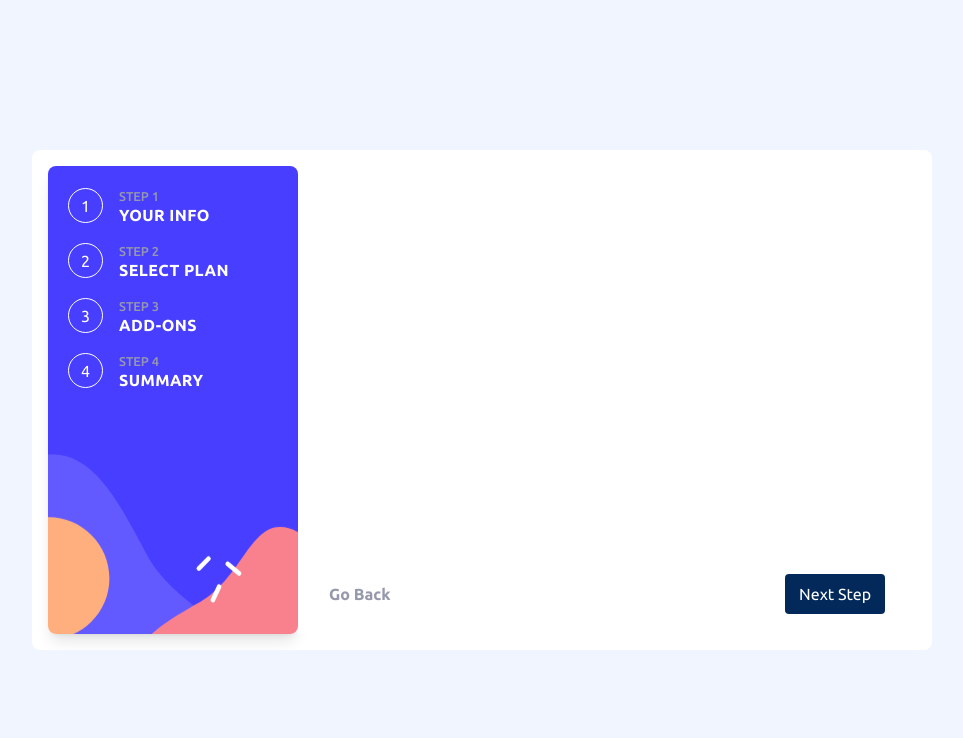
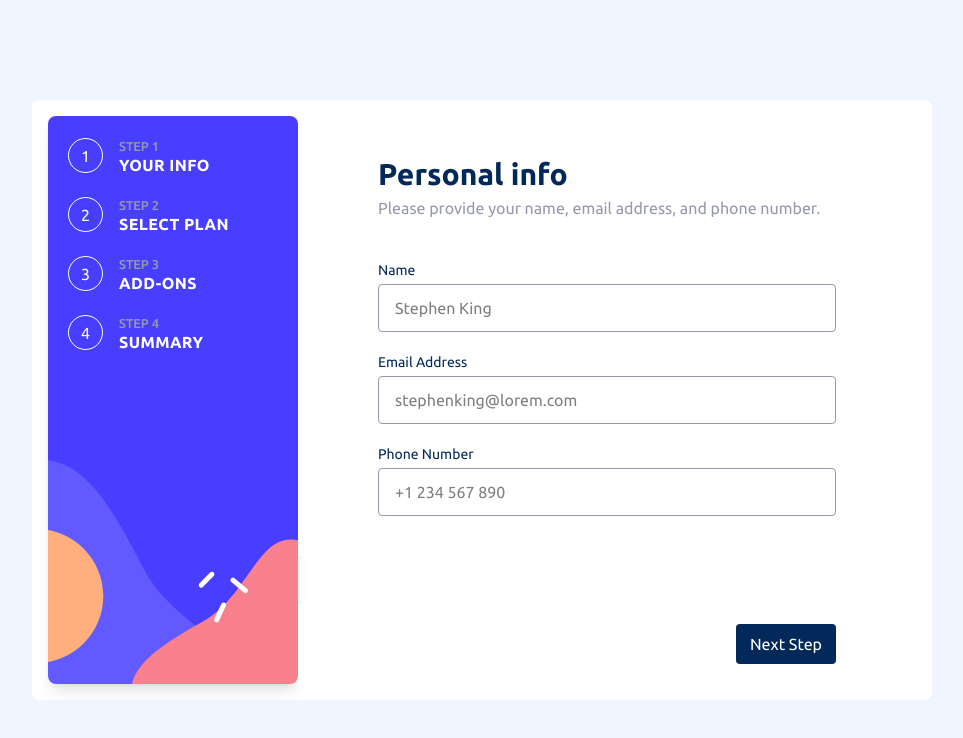
Before and after one commit to TornikeTt/Multi-step-form, a React (Vite) app: page / in a window 1280 px wide. Shown: the top 738 px of the page, without its empty margins (158-1121 px from the left). Built offline with nearby package versions, Linux system fonts and the light colour scheme.

Commit message:
Add clsx for conditional class names and implement FirstStep component for user input

```diff
--- a/package.json
+++ b/package.json
@@ -11,6 +11,7 @@
   },
   "dependencies": {
     "@tailwindcss/vite": "^4.1.17",
+    "clsx": "^2.1.1",
     "react": "^19.2.0",
     "react-dom": "^19.2.0",
     "tailwindcss": "^4.1.17"
@@ -26,6 +27,7 @@
     "eslint-plugin-react-refresh": "^0.4.24",
     "globals": "^16.5.0",
     "prettier": "^3.6.2",
+    "prettier-plugin-tailwindcss": "^0.7.1",
     "typescript": "~5.9.3",
     "typescript-eslint": "^8.46.3",
     "vite": "^7.2.2"
--- a/src/App.tsx
+++ b/src/App.tsx
@@ -1,38 +1,27 @@
+import clsx from "clsx";
 import Navigation from "./Components/Navigation";
-import Main from "./Components/Main";
+import Main from "./Components/Main/Main";
 import Footer from "./Components/Footer";
-
-/*
-    --color-primary-blue-950: hsl(213 96% 18%);
-    --color-primary-purple-600: hsl(243 100% 62%);
-    --color-primary-blue-300: hsl(228 100% 84%);
-    --color-primary-blue-200: hsl(206 94% 87%);
-    --color-primary-red-500: hsl(354 84% 57%);
-
-    --color-neutral-grey-500: hsl(231 11% 63%);
-    --color-neutral-purple-200: hsl(229 24% 87%);
-    --color-neutral-blue-100: hsl(218 100% 97%);
-    --color-neutral-blue-50: hsl(231 100% 99%);
-    --color-neutral-white: hsl(0 100% 100%);
-*/
 
 function App() {
     return (
         <section
-            className="
-                w-full h-screen bg-neutral-blue-100 font-ubuntu
-
-                lg:flex lg:items-center lg:justify-center
-            "
+            className={clsx(
+                // Base
+                "bg-neutral-blue-100 font-ubuntu h-screen w-full overflow-auto",
+                // md
+                "md:flex md:items-center md:justify-center",
+            )}
         >
             <div
-                className="
-                    w-full h-full grid grid-rows-[150px_1fr_80px]
-                    md:grid-rows-[1fr_80px] md:grid-cols-[250px_1fr]
-
-                    lg:w-[900px] lg:h-[500px] lg:rounded-lg overflow-clip
-                    lg:p-4 lg:bg-neutral-white
-                "
+                className={clsx(
+                    // Base
+                    "grid size-full min-h-[500px] grid-rows-[150px_1fr_80px]",
+                    // md
+                    "md:bg-neutral-white md:h-[500px] md:w-[750px] md:grid-cols-[250px_1fr] md:grid-rows-[1fr_80px] md:rounded-lg md:p-4",
+                    // lg
+                    "lg:h-[600px] lg:w-[900px]",
+                )}
             >
                 <Navigation />
                 <Main />
--- a/src/Components/Footer.tsx
+++ b/src/Components/Footer.tsx
@@ -1,14 +1,9 @@
 function Footer() {
     return (
-        <footer
-            className="
-                        w-full h-full flex items-center justify-center bg-neutral-white
-                        md:col-start-2
-                    "
-        >
-            <div className="w-[90%] flex justify-between">
+        <footer className="bg-neutral-white flex h-full w-full items-center justify-center md:col-start-2">
+            <div className="flex w-full justify-between px-4 lg:px-20">
                 <button className="text-neutral-grey-500 font-bold">
-                    {true && <span>Go Back</span>}
+                    {false && <span>Go Back</span>}
                 </button>
                 <button className="bg-primary-blue-950 text-neutral-white h-10 w-[100px] rounded-sm">
                     Next Step
--- a/src/Components/Main.tsx
+++ /dev/null
@@ -1,15 +0,0 @@
-function Main() {
-    return (
-        <main className="relative w-full h-full flex items-center justify-center ">
-            <form
-                className="
-                            absolute w-[90%] h-full bg-neutral-white -top-15 rounded-lg shadow-lg
-                            md:top-0  md:w-full md:shadow-none
-                            lg:rounded-none
-                        "
-            ></form>
-        </main>
-    );
-}
-
-export default Main;
--- /dev/null
+++ b/src/Components/Main/FirstStep.tsx
@@ -0,0 +1,60 @@
+export const Header = () => {
+    return (
+        <header>
+            <h1 className="text-primary-blue-950 text-3xl font-bold">
+                Personal info
+            </h1>
+            <p className="text-neutral-grey-500 mt-1">
+                Please provide your name, email address, and phone number.
+            </p>
+        </header>
+    );
+};
+
+export const Form = () => {
+    const inputFieldsData = [
+        {
+            label: "Name",
+            placeholder: "Stephen King",
+            attributeName: "name",
+            type: "text",
+        },
+        {
+            label: "Email Address",
+            placeholder: "stephenking@lorem.com",
+            attributeName: "email",
+            type: "email",
+        },
+        {
+            label: "Phone Number",
+            placeholder: "+1 234 567 890",
+            attributeName: "phone",
+            type: "tel",
+        },
+    ].map((each, index) => {
+        return (
+            <div key={index} className="space-y-1">
+                <div className="flex items-center justify-between">
+                    <label className="text-primary-blue-950 text-sm">
+                        {each.label}
+                    </label>
+                    {false && (
+                        <span className="text-primary-red-500 text-[10px] font-bold md:text-xs">
+                            This is field is required
+                        </span>
+                    )}
+                </div>
+                <input
+                    className="border-neutral-grey-500 focus:border-primary-purple-600 h-10 w-full rounded-sm border pl-4 outline-0 lg:h-12"
+                    name={each.attributeName}
+                    placeholder={each.placeholder}
+                    type={each.type}
+                />
+            </div>
+        );
+    });
+
+    return (
+        <div className="flex size-full flex-col gap-5">{inputFieldsData}</div>
+    );
+};
--- /dev/null
+++ b/src/Components/Main/Main.tsx
@@ -0,0 +1,26 @@
+import clsx from "clsx";
+import { Header, Form } from "./FirstStep";
+
+function Main() {
+    return (
+        <main className={clsx("relative flex items-center justify-center")}>
+            <div
+                className={clsx(
+                    // base
+                    "bg-neutral-white absolute -top-15 flex w-[90%] max-w-[480px] flex-col justify-between gap-10 rounded-lg p-4 shadow-lg",
+                    // md
+                    "md:top-0 md:w-full md:max-w-none md:rounded-none md:shadow-none",
+                    //lg
+                    "lg:px-20 lg:py-10",
+                )}
+            >
+                <Header />
+                <form>
+                    <Form />
+                </form>
+            </div>
+        </main>
+    );
+}
+
+export default Main;
--- a/src/Components/Navigation.tsx
+++ b/src/Components/Navigation.tsx
@@ -1,79 +1,41 @@
+import clsx from "clsx";
+
 function Navigation() {
+    const signupSteps = [
+        { step: 1, text: "YOUR INFO" },
+        { step: 2, text: "SELECT PLAN" },
+        { step: 3, text: "ADD-ONS" },
+        { step: 4, text: "SUMMARY" },
+    ].map((each, index) => {
         return (
-        <div
-            className="
-                        w-full h-full bg-[url(./assets/images/bg-sidebar-mobile.svg)] bg-cover bg-center bg-no-repeat
-                        md:bg-[url(./assets/images/bg-sidebar-desktop.svg)] md:row-span-2
-
-                        lg:rounded-lg lg:shadow-lg
-                    "
-        >
-            <div
-                className="
-                            w-full h-full p-5 flex justify-center gap-4
-                            md:flex-col md:justify-start
-                        "
-            >
-                <div className="md:flex md:items-center md:gap-4">
-                    <button className="w-[35px] h-[35px] rounded-full border border-neutral-white text-neutral-white flex items-center justify-center">
-                        1
+            <div className="md:flex md:items-center md:gap-4" key={index}>
+                <button className="border-neutral-white text-neutral-white flex size-[35px] items-center justify-center rounded-full border">
+                    {each.step}
                 </button>
 
-                    <div className="leading-[19px] hidden md:block">
-                        <small className="text-neutral-grey-500  font-medium">
-                            STEP 1
+                <div className="hidden leading-[19px] md:block">
+                    <small className="text-neutral-grey-500 font-medium">
+                        STEP {each.step}
                     </small>
                     <p className="text-neutral-white font-bold tracking-wide">
-                            YOUR INFO
+                        {each.text}
                     </p>
                 </div>
             </div>
+        );
+    });
 
-                <div className="md:flex md:items-center md:gap-4">
-                    <button className="w-[35px] h-[35px] rounded-full border border-neutral-white text-neutral-white flex items-center justify-center">
-                        2
-                    </button>
-
-                    <div className="leading-[19px] hidden md:block">
-                        <small className="text-neutral-grey-500  font-medium">
-                            STEP 2
-                        </small>
-                        <p className="text-neutral-white font-bold tracking-wide">
-                            SELECT PLAN
-                        </p>
-                    </div>
-                </div>
-
-                <div className="md:flex md:items-center md:gap-4">
-                    <button className="w-[35px] h-[35px] rounded-full border border-neutral-white text-neutral-white flex items-center justify-center">
-                        3
-                    </button>
-
-                    <div className="leading-[19px] hidden md:block">
-                        <small className="text-neutral-grey-500  font-medium">
-                            STEP 3
-                        </small>
-                        <p className="text-neutral-white font-bold tracking-wide">
-                            ADD-ONS
-                        </p>
-                    </div>
-                </div>
-
-                <div className="md:flex md:items-center md:gap-4">
-                    <button className="w-[35px] h-[35px] rounded-full border border-neutral-white text-neutral-white flex items-center justify-center">
-                        4
-                    </button>
-
-                    <div className="leading-[19px] hidden md:block">
-                        <small className="text-neutral-grey-500  font-medium">
-                            STEP 4
-                        </small>
-
-                        <p className="text-neutral-white font-bold tracking-wide">
-                            SUMMARY
-                        </p>
-                    </div>
-                </div>
+    return (
+        <div
+            className={clsx(
+                //Base
+                "h-full w-full bg-[url(./assets/images/bg-sidebar-mobile.svg)] bg-cover bg-center bg-no-repeat",
+                //md
+                "md:row-span-2 md:rounded-lg md:bg-[url(./assets/images/bg-sidebar-desktop.svg)] md:shadow-lg",
+            )}
+        >
+            <div className="flex h-full w-full justify-center gap-5 p-5 md:flex-col md:justify-start">
+                {signupSteps}
             </div>
         </div>
     );
```
Also changed, not shown: 2 other files (tests, documents, lock files or other folders). Lines whose indentation alone changed are shown as unchanged.
